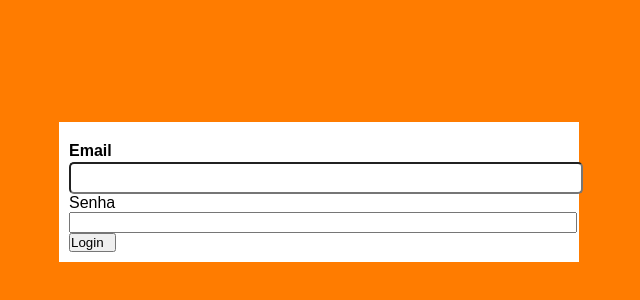
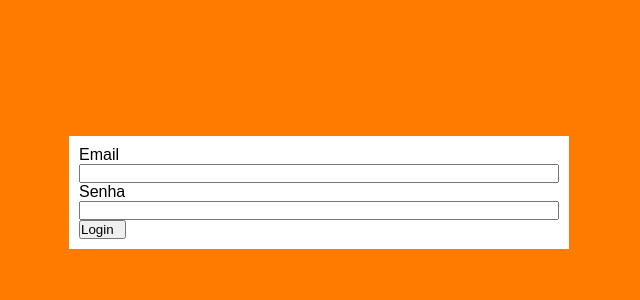
Before and after one commit to guzzvieira/login, a plain HTML site: page index.html in a window 1280 px wide. Shown: the part 208-508 px from the top of the page, without its empty margins (321-961 px from the left). Drawn offline with Linux system fonts and the light colour scheme.

Commit message:
Estilizando input password

```diff
--- a/index.html
+++ b/index.html
@@ -10,11 +10,11 @@
 <body>
         <div id="form-wrap">
             <form action="">
-                <label class="label-email" for="email">Email</label>
-                <input class="input-email" type="email" id="email">
+                <label>Email</label>
+                <input type="email" id="email">
 
-                <label for="password">Senha</label>
-                <input type="password" id="password">
+                <label class="label-pass"for="password">Senha</label>
+                <input class="input-pass" type="password" id="password">
 
                 <button>Login</button>
             </form>
--- a/style.css
+++ b/style.css
@@ -1,7 +1,7 @@
 * {
     margin:0;
-    padding: 0
-    box-sizing:border-box;
+    padding: 0;
+    box-sizing: border-box;
     font-family: sans-serif;
 }
 
@@ -26,18 +26,22 @@ form label, form input {
     width: 100%;
 }
 
-.input-email {
-    padding: 5px;
-    border-radius: 5px;
-    margin-top: 2px;
-    font-size: 16px;
+form label, form input {
+    display: block;
+    width: 100%;
 }
 
-.label-email {
-    margin-top: 10px;
-    font-weight: bold;
-}
 
 button {
     padding: 0 10px 0 0;
 }
+
+.label.pass {
+   font-weight: bold;
+   margin-top: 10px;
+}
+
+.input.pass {
+    font-size: 16px;
+    border-radius: 2px;
+}
```
